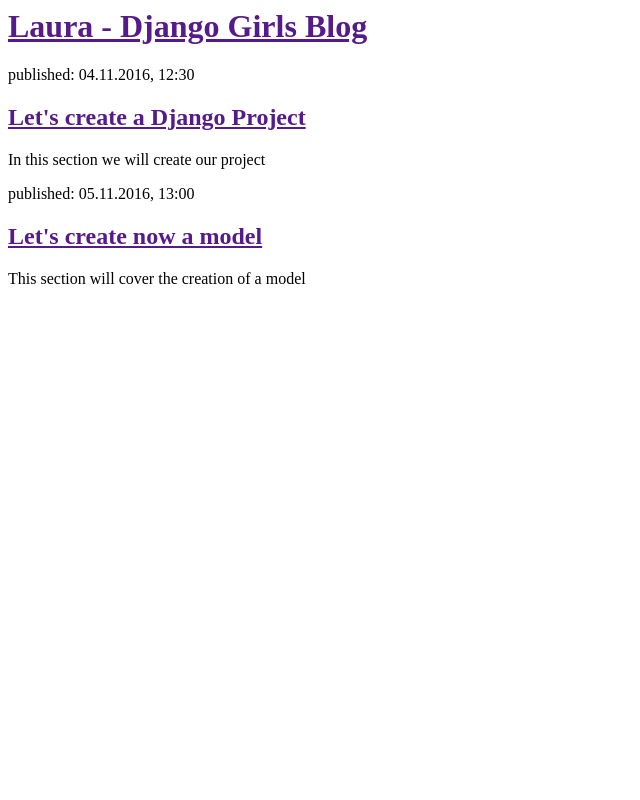
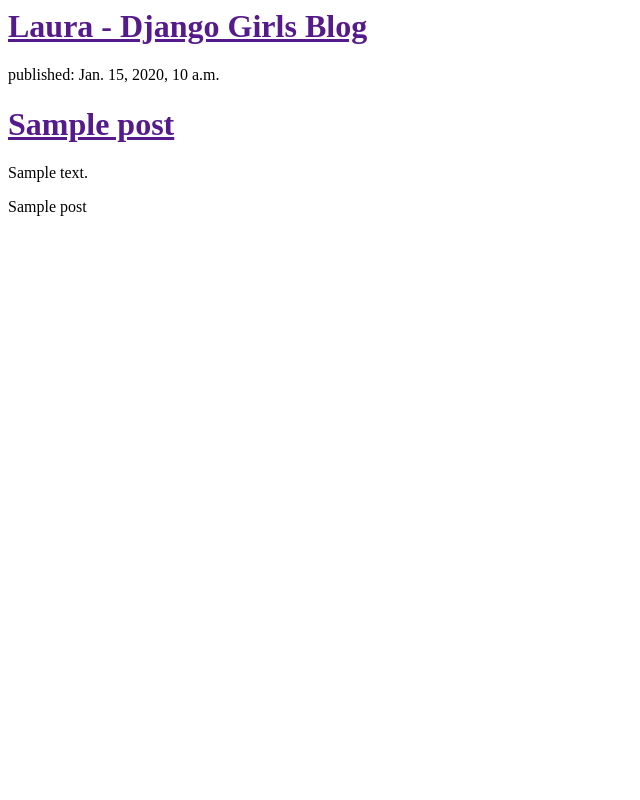
Before and after one commit to laurauzcategui/pycon2016, a Django app: template laura_blog/templates/blog/post_list.html in a window 1280 px wide. Shown: the whole page, without its empty margins (0-640 px from the left). Run offline with Django 3.2, Linux system fonts and the light colour scheme; the template is opened without the code that fills it: values that come from a table or form of the project are taken from there, others are empty; tables that the repository leaves empty hold one stand-in row (values such as "Sample post").

Commit message:
Including dynamic content from our posts.

```diff
--- a/laura_blog/templates/blog/post_list.html
+++ b/laura_blog/templates/blog/post_list.html
@@ -7,16 +7,13 @@
             <h1><a href="">Laura - Django Girls Blog</a></h1>
         </div>
 
-        <div>
-            <p>published: 04.11.2016, 12:30</p>
-            <h2><a href="">Let's create a Django Project</a></h2>
-            <p>In this section we will create our project</p>
-        </div>
-
-        <div>
-            <p>published: 05.11.2016, 13:00</p>
-            <h2><a href="">Let's create now a model</a></h2>
-            <p>This section will cover the creation of a model</p>
-        </div>
+        {% for post in posts %}
+          <div>
+            <p>published: {{ post.published_date }}</p>
+            <h1><a href="">{{ post.title }}</a></h1>
+            <p>{{ post.text|linebreaksbr }}</p>
+          </div>
+          {{post}}
+        {% endfor %}
     </body>
 </html>
--- a/laura_blog/views.py
+++ b/laura_blog/views.py
@@ -1,5 +1,8 @@
 from django.shortcuts import render
+from .models import Post
+from django.utils import timezone
 
 # Create your views here.
 def post_list(request):
-    return render(request, 'blog/post_list.html', {})
+    posts = Post.objects.filter(published_date__lte=timezone.now()).order_by('published_date')
+    return render(request, 'blog/post_list.html', {'posts':posts})
```
